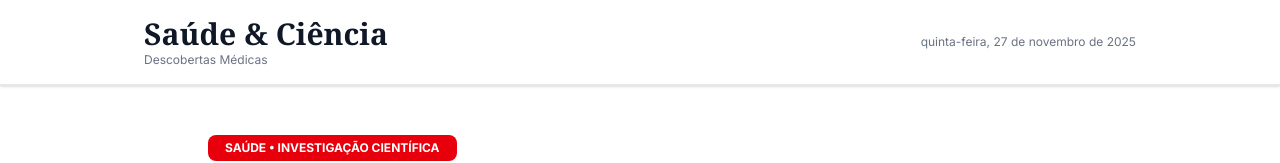
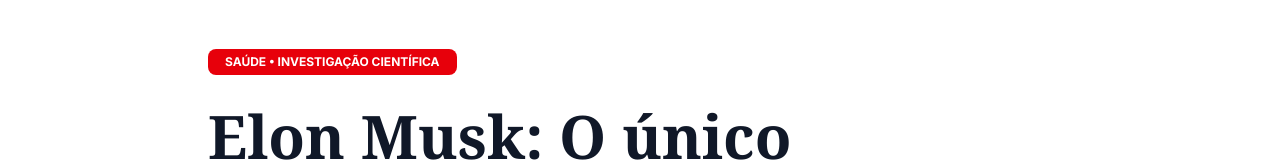
Before and after one commit to adeliaterco/UPSELL-PROTOCOLLO, a Next.js app: page / in a window 1280 px wide. Shown: the top 163 px of the page. Built offline with nearby package versions, Linux system fonts and the light colour scheme.

Commit message:
Update page.tsx

```diff
--- a/app/page.tsx
+++ b/app/page.tsx
@@ -63,33 +63,6 @@ export default function ProtocoloAntiCelulasZumbis() {
 
   return (
     <main className="min-h-screen bg-white">
-
-      {/* ============================================ */}
-      {/* HEADER ESTILO JORNAL */}
-      {/* ============================================ */}
-
-      <header className="border-b-2 border-gray-200 bg-white sticky top-0 z-50 shadow-sm">
-        <div className="max-w-5xl mx-auto px-4 py-4">
-          <div className="flex items-center justify-between">
-            <div>
-              <h1 className="text-2xl md:text-3xl font-bold text-gray-900" style={{ fontFamily: 'Georgia, serif' }}>
-                Saúde & Ciência
-              </h1>
-              <p className="text-xs text-gray-500">Descobertas Médicas</p>
-            </div>
-            <div className="text-right">
-              <p className="text-xs text-gray-500">
-                {new Date().toLocaleDateString('pt-PT', {
-                  weekday: 'long',
-                  year: 'numeric',
-                  month: 'long',
-                  day: 'numeric'
-                })}
-              </p>
-            </div>
-          </div>
-        </div>
-      </header>
 
       {/* ============================================ */}
       {/* ARTIGO PRINCIPAL */}
```
